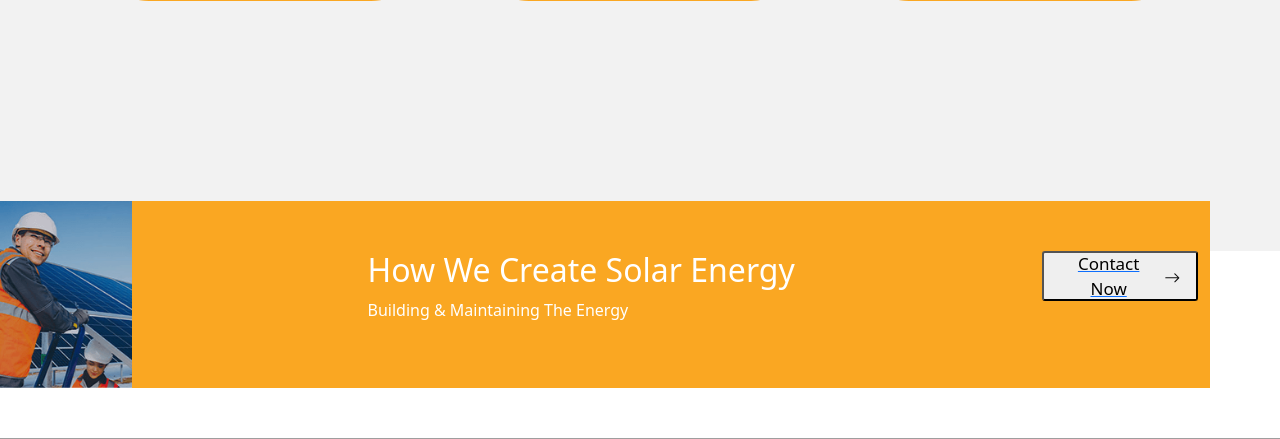
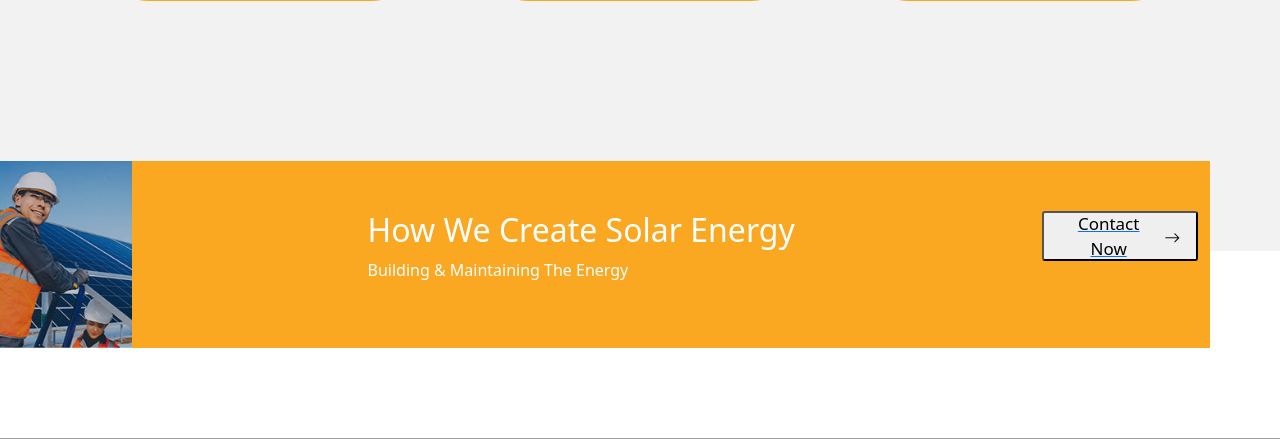
Before and after one commit to Nikunj117/igsolar, a Django app: page / in a window 1280 px wide. Shown: the part 2334-2773 px from the top of the page. Run offline with Django 5.2, Linux system fonts and the light colour scheme; grey boxes are pictures that could not be loaded.

Commit message:
css change

```diff
--- a/static/css/style.css
+++ b/static/css/style.css
@@ -648,7 +648,7 @@ victoria-rebate-banner img {
 
 	position: relative;
 
-	top: -50px;
+	top: -90px;
 
 	color: #fff;
 
```
